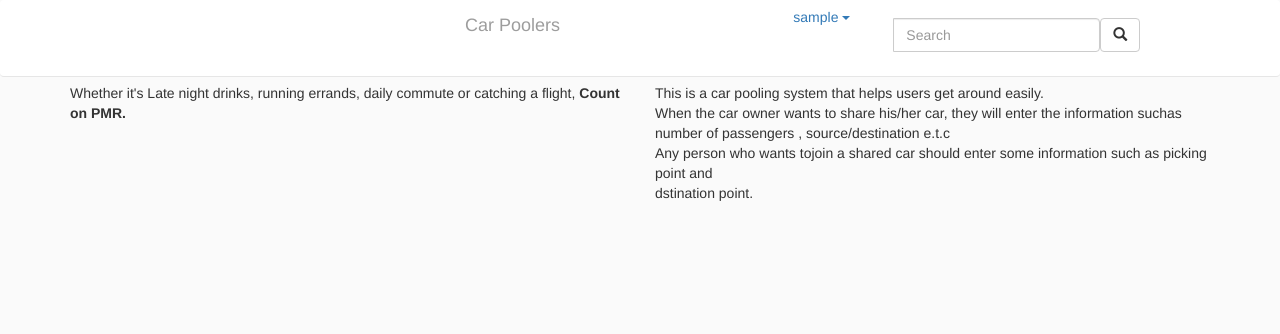
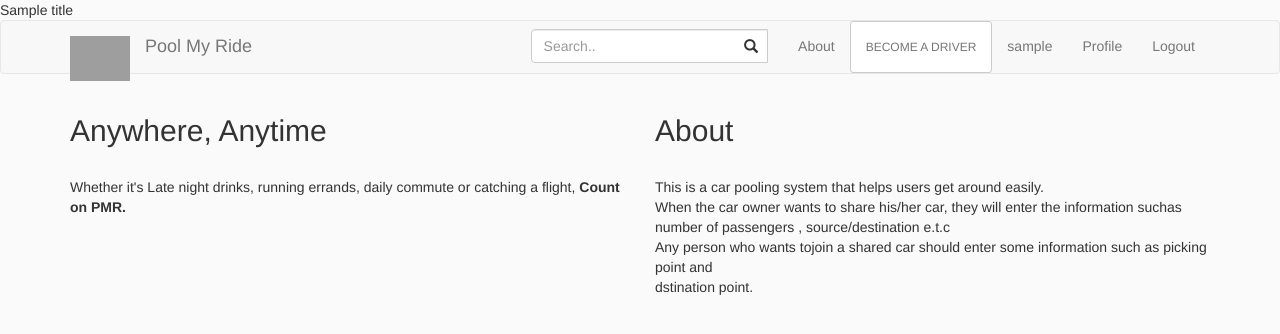
Before and after one commit to mwerumuchai/car-poolers, a Django app: template drivers/templates/about.html in a window 1280 px wide. Shown: the top 334 px of the page. Run offline with Django 3.2, Linux system fonts and the light colour scheme; a user stored in the database is signed in; tables that the repository leaves empty hold one stand-in row (values such as "Sample post"); the template is opened without the code that fills it: most values are stand-ins (such as "Sample title", 1, 10 or a date in 2020); some libraries are stand-ins or nearby versions; grey boxes are pictures that could not be loaded.

Commit message:
create navbar

```diff
--- a/drivers/templates/navbar.html
+++ b/drivers/templates/navbar.html
@@ -1,61 +1,75 @@
-{% load bootstrap3 %} {% load static %}
-<!DOCTYPE html>
-<html>
+{% load bootstrap3 %} {% load static %} {% block title %} {{title}} {% endblock %} {% block styles%} {% bootstrap_css %}
+<link rel="stylesheet" href="{% static 'css/styles.css' %}">
+<link href="//netdna.bootstrapcdn.com/font-awesome/3.2.1/css/font-awesome.css" rel="stylesheet"> {% endblock %} {% block body %}
+<!-- Navigation -->
+<header class="site-header navbar-transparent">
+  <nav class="navbar navbar-default">
+    <div class="container">
 
-  <head>
-    <meta charset="utf-8">
-    <meta name="viewpoint" content="width = device-width, initial-scale = 1"> {% block styles %} {% bootstrap_css%}
-    <link rel="stylesheet" href="{% static 'css/styles.css' %}">{% endblock %}
-  </head>
+      <!-- Toggle buttons and brand -->
+      <div class="navbar-header">
+        <button type="button" class="navbar-toggle" data-toggle="collapse" data-target="#navbar" aria-expanded="true" aria-controls="navbar">
+            <span class="glyphicon glyphicon-option-vertical"></span>
+          </button>
 
-  <body>
-    <nav class="navbar navbar-inverse" id="navigation">
-      <div class="container-fluid">
-        <div class="navbar-header" id="logo">
-          <a class="navbar-brand" href="{% url 'driverindex'%}">Car Poolers</a>
+        <button type="button" class="navbar-toggle for-sidebar" data-toggle="offcanvas">
+            <span class="icon-bar"></span>
+            <span class="icon-bar"></span>
+            <span class="icon-bar"></span>
+          </button>
+        <a class="navbar-brand" href="/"><img src="/static/img/logo.png" alt="logo" width="60"></a>
+        <a class="navbar-brand" href="/">
+            <i class="/"></i>Pool My Ride
+          </a>
       </div>
-        <!-- Adding a search form -->
-        <div class="col-sm-4 col-md-4 navbar-right">
-          <form action="#" class="navbar-form" id="search">
-            <div class="input-group">
-              <div class="input-group-btn">
-                <h6 class="text-center">
-                <button class="btn btn-default" type="submit">
-                  <i class="glyphicon glyphicon-search"></i>
-                </button><input type="text" class="form-control" placeholder="Search" name="article"></h6>
-              </div>
+      <!-- END Toggle buttons and brand -->
+
+      <!-- Top navbar -->
+      <div id="navbar" class="navbar-collapse collapse" aria-expanded="true" role="banner">
+        <ul class="nav navbar-nav navbar-right">
+          <li>
+            <form class="navbar-form" role="search">
+              <div class="input-group has-feedback">
+                <input type="text" class="form-control" placeholder="Search..">
+                <i class="form-control-feedback glyphicon glyphicon-search"></i>
               </div>
             </form>
-        </div>
-        <!-- end of search form     -->
-        <!-- login -->
-        <div class="navbar-right" id="login">
+          </li>
+          <!-- action="/" -->
           {% if user.is_authenticated %}
-          <ul>
-            <ul class="dropdown">
-              <!-- <h6 class="profile"><a class="dropdown-toggle btn" data-toggle="dropdown" aria-expanded="false" href="{% url 'index'%}">
-                <img src="/static/img/profile.png" alt="logo" width="59" height="59"><span class="caret"></span></h6></a> -->
-              <a href="/profiles" class="dropdown-toggle btn" data-toggle="dropdown" aria-expanded="false">{{user.username}}
-                          <span class="caret"></span>
-                      </a>
-              <ul class="dropdown-menu" role="menu">
           <li>
-                  <a href="{% url 'uploadpost'%}">Upload Post</a>
+            <a href="{% url 'about'%}">About</a>
           </li>
+          <li>
+            <a href="/accounts/register" class='btn btn-default btn-sm' id="btncolor">BECOME A DRIVER</a>
+          </li>
+          <li>
+            <a href="/">{{ user.username }}</a>
+          </li>
+          <li>
+            <a href="{% url 'profiles' user.username %}">Profile</a>
+          </li>
+          <li>
             <a href="/logout">Logout</a>
           </li>
-              </ul>
-            </ul>
-          </ul>
           {% else %}
           <li>
-            <a class='btn btn-default' href="/accounts/login">Login</a>
+            <a href="{% url 'about'%}">About</a>
           </li>
-
+          <li>
+            <a href="/accounts/register" class='btn btn-default btn-sm' id="btncolor">BECOME A DRIVER</a>
+          </li>
+          <li>
+            <a class='btn btn-primary btn-sm' href="/accounts/login">Login</a>
+          </li>
+          <li></li>
           {% endif %}
+        </ul>
       </div>
+      <!-- END Top navbar -->
     </div>
   </nav>
-  </body>
+  <!-- END Top navbar & branding -->
 
-</html>
+</header>
+{% endblock %}
```
Lines whose indentation alone changed are shown as unchanged.
